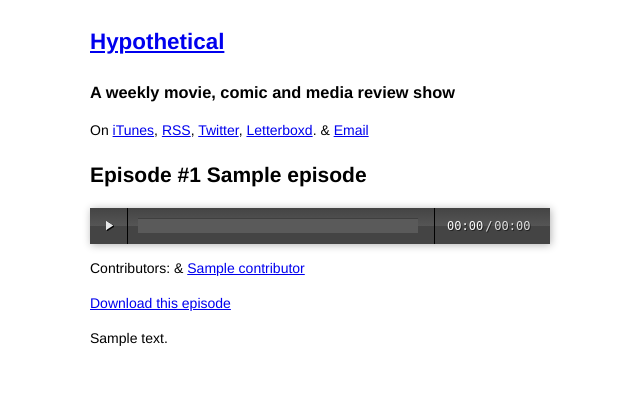
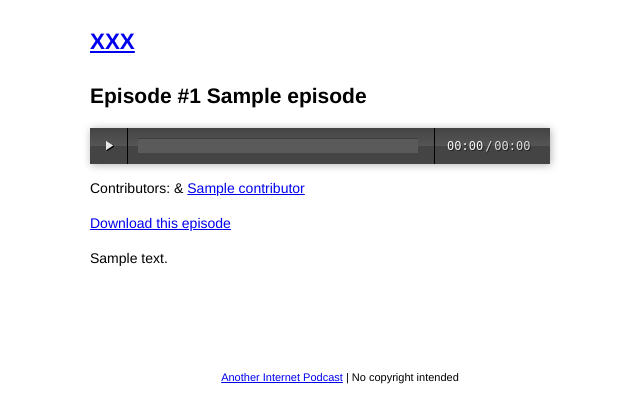
Before and after one commit to stickwithjosh/hypodrical, a Django app: a page that uses apps/podcast/templates/base.html in a window 1280 px wide. Shown: the top 420 px of the page, without its empty margins (300-940 px from the left). Run offline with Django 3.2, Linux system fonts and the light colour scheme; tables that the repository leaves empty hold one stand-in row (values such as "Sample post"); parts of the project's set-up code (start-up, migrations or seed data) failed here and were passed over; some libraries are stand-ins or nearby versions.

Commit message:
Make master not refer to hypothetical, there are better ways to do this

```diff
--- a/apps/podcast/templates/base.html
+++ b/apps/podcast/templates/base.html
@@ -2,7 +2,7 @@
 <html lang="en-us">
     <head>
         <meta charset="utf-8">
-        <title>Hypothetical - A weekly movie, comic and media review show</title>
+        <title>XXX</title>
         <meta name="viewport" content="width=device-width">
         <script src="//ajax.googleapis.com/ajax/libs/jquery/1.8.0/jquery.min.js"></script>
         <script src="{{ STATIC_URL }}js/audiojs/audio.min.js"></script>
@@ -38,9 +38,7 @@
     <body>
         <div class="wrap">
 
-            <h1><a href="/">Hypothetical</a></h1>
-            <h3>A weekly movie, comic and media review show</h3>
-            <p>On <a href="https://itunes.apple.com/us/podcast/hypothetical-podcast/id579009463?mt=2">iTunes</a>, <a href="/feed">RSS</a>, <a href="https://twitter.com/hypotheticalp">Twitter</a>, <a href="http://letterboxd.com/stickwithjosh/list/hypotheticalpodcast">Letterboxd</a>. &amp; <a href="mailto:talk@hypotheticalpodcast.com">Email</a></p>
+            <h1><a href="/">XXX</a></h1>
 
             {% block content %}{% endblock %}
 
--- a/apps/podcast/templates/podcast/episode_detail.html
+++ b/apps/podcast/templates/podcast/episode_detail.html
@@ -2,10 +2,10 @@
 {% load markup %}
 
 {% block extraheader %}
-    <meta property="og:title" content="Hypothetical {% if object.title %}- {{ object.title }}{% endif %}" />
+    <meta property="og:title" content="XXX {% if object.title %}- {{ object.title }}{% endif %}" />
     <meta property="og:description" content="{{ object.show_notes|striptags|truncatewords:15 }}" />
     <meta property="og:image" content="{{ STATIC_URL }}img/fb-share.png" />
-    <meta property="og:url" content="http://www.hypotheticalpodcast.com{{ object.get_absolute_url }}" />
+    <meta property="og:url" content="XXX{{ object.get_absolute_url }}" />
     <meta property="og:type" content="article" />
     <meta property="fb:admins" content="678090273"/>
 {% endblock %}
--- a/hypodrical/settings.py
+++ b/hypodrical/settings.py
@@ -126,9 +126,9 @@ if production:
     COMPRESS_STORAGE = 'storages.backends.s3boto.S3BotoStorage'
 
     # boto settings
-    AWS_ACCESS_KEY_ID = 'AKIAIT3JEWHLY36RVOUQ'
+    AWS_ACCESS_KEY_ID = 'XXX'
     AWS_SECRET_ACCESS_KEY = os.environ.get('AWS_SECRET_ACCESS_KEY')
-    AWS_STORAGE_BUCKET_NAME = 'm.hypotheticalpodcast.com'
+    AWS_STORAGE_BUCKET_NAME = 'XXX'
     AWS_S3_CUSTOM_DOMAIN = AWS_STORAGE_BUCKET_NAME
 
     # S3 URL settings
```
Also changed, not shown: apps/podcast/templates/podcast/feed.html (+13 -13 lines).
